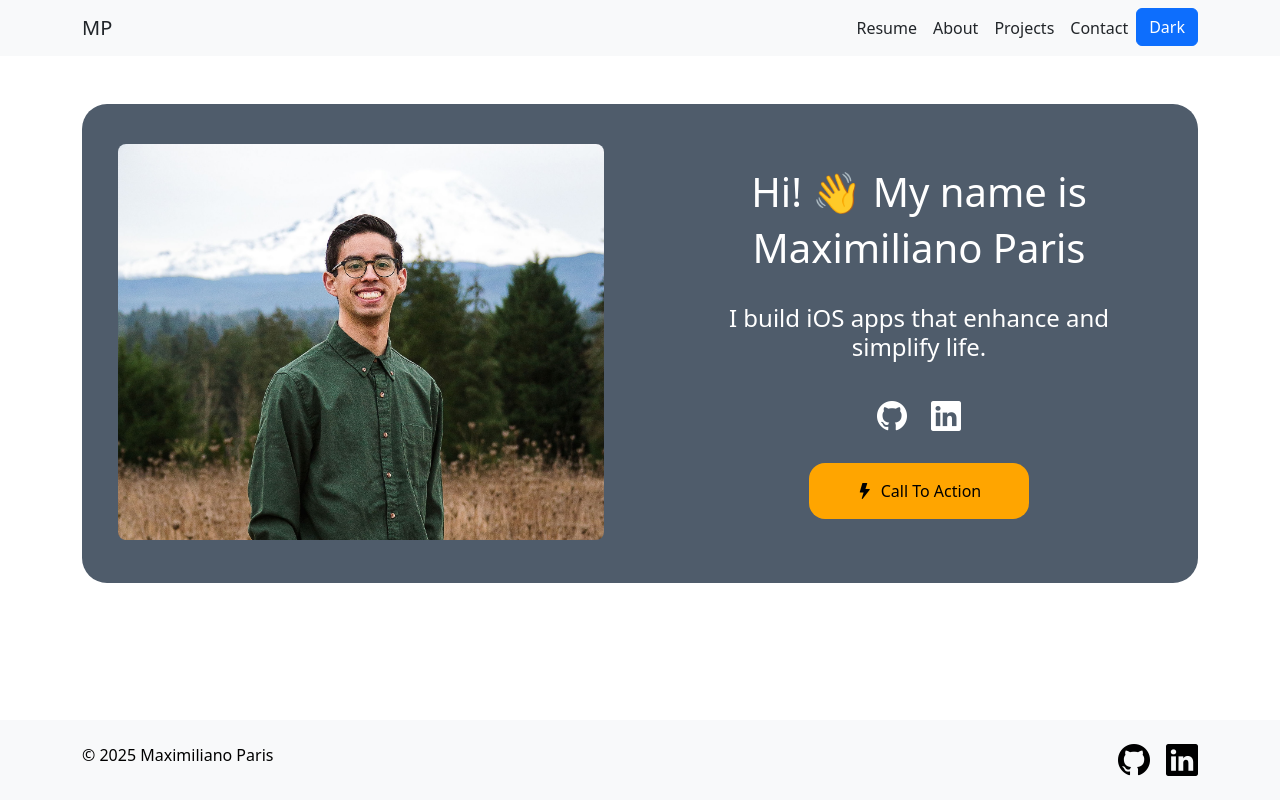
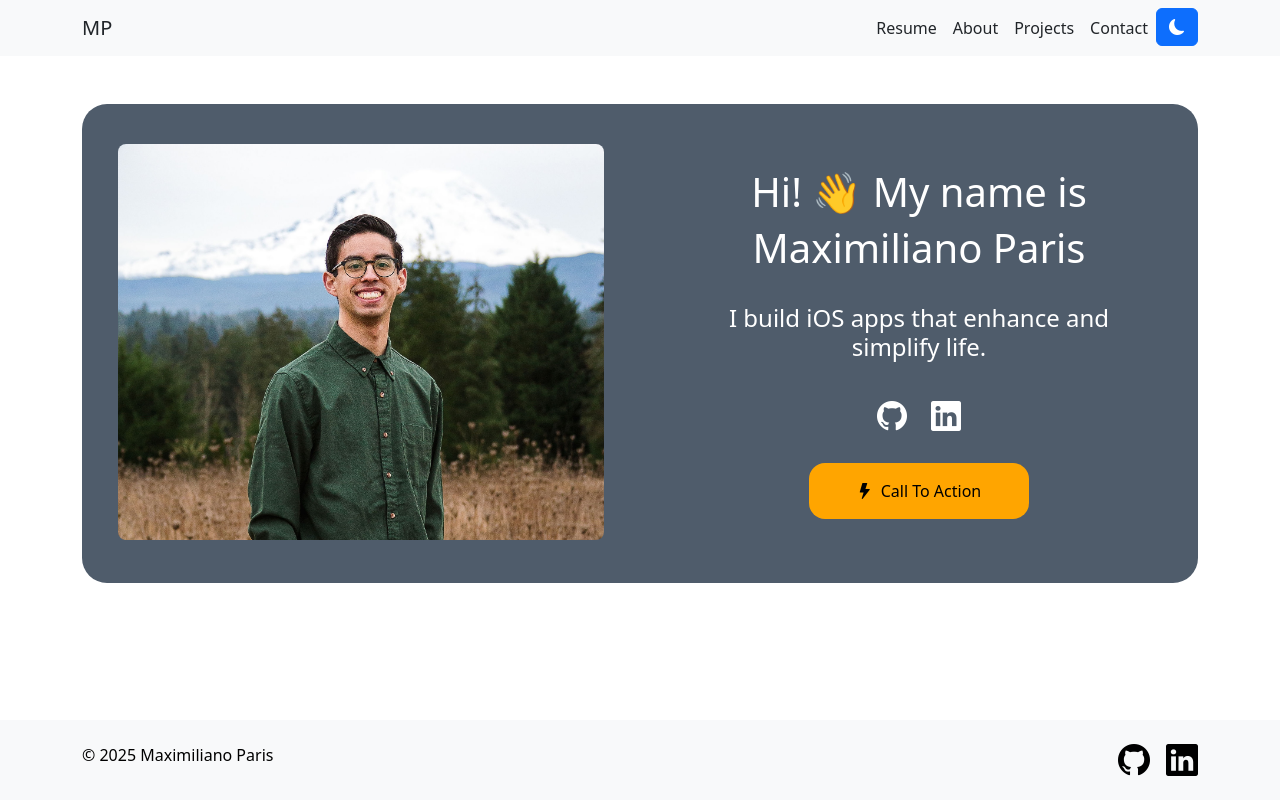
Before and after one commit to maxiparis/portfolio, a React (Vite) app: page / in a window 1280 px wide. Built offline with nearby package versions, Linux system fonts and the light colour scheme.

Commit message:
feat: symbol for theme button

```diff
--- a/src/App.css
+++ b/src/App.css
@@ -60,11 +60,3 @@ body {
 .space-to-navbar {
   padding-top: 56px;
 }
-
-.hero-button {
-  background-color: orange;
-}
-
-/*.hero-button:hover {*/
-/*  background-color: blue;*/
-/*}*/
--- a/src/components/Hero.tsx
+++ b/src/components/Hero.tsx
@@ -40,7 +40,12 @@ export default function Hero() {
                   </a>
                 </Stack>
 
-                <Button style={{backgroundColor: "orange", }} className="text-black border-0 px-5 py-3 rounded-4">
+                <Button
+                  style={{backgroundColor: "orange"}}
+                  className="text-black border-0 px-5 py-3 rounded-4"
+                  onMouseEnter={(e) => (e.currentTarget.style.backgroundColor = "#ff9900")}
+                  onMouseLeave={(e) => (e.currentTarget.style.backgroundColor = "orange")}
+                >
                   <i className="bi bi-lightning-fill me-2"></i>
                   Call To Action
                 </Button>
--- a/src/components/Navbar.tsx
+++ b/src/components/Navbar.tsx
@@ -27,7 +27,10 @@ export default function NavigationBar() {
                         </Nav.Item>
                         <Nav.Item>
                             <Button onClick={toggleTheme}>
-                                {theme === "light" ? "Dark" : "Light"}
+                                {theme === "light"
+                                  ? <i className="bi bi-moon-fill"></i>
+                                  : <i className="bi bi-sun-fill"></i>
+                                }
                             </Button>
                         </Nav.Item>
                     </Nav>
```
